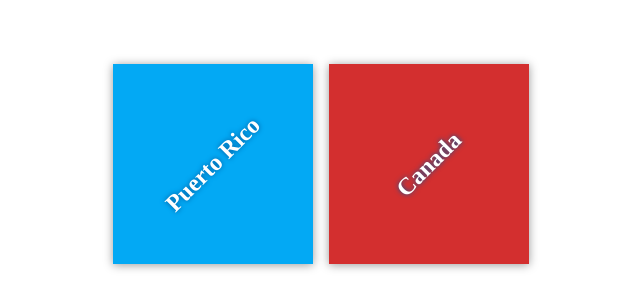
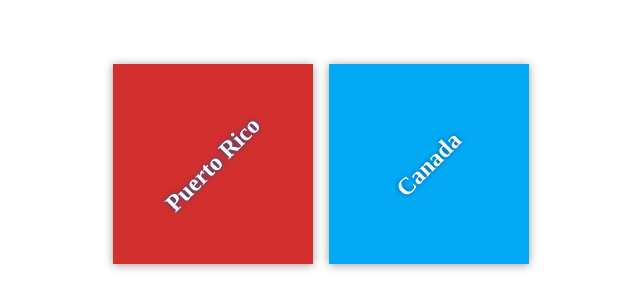
Before and after one commit to geronimood/my-travel-plans, a plain HTML site: page index.html in a window 1280 px wide. Shown: the part 236-544 px from the top of the page, without its empty margins (319-959 px from the left). Drawn offline with Linux system fonts and the light colour scheme.

Commit message:
Change colors

```diff
--- a/css/app.css
+++ b/css/app.css
@@ -28,7 +28,7 @@
 }
 
 .destination {
-    background: #03a9f4;
+    background: ;
     box-shadow: 0 1px 9px 0 rgba(0, 0, 0, 0.4);
     color: white;
     margin: 0.5em;
@@ -47,9 +47,9 @@
 }
 
 #florida {
-    background-color: #03a9f4;
+    background-color: #d32f2f;
 }
 
 #paris {
-    background-color: #d32f2f;
+    background-color: #03a9f4;
 }
```
